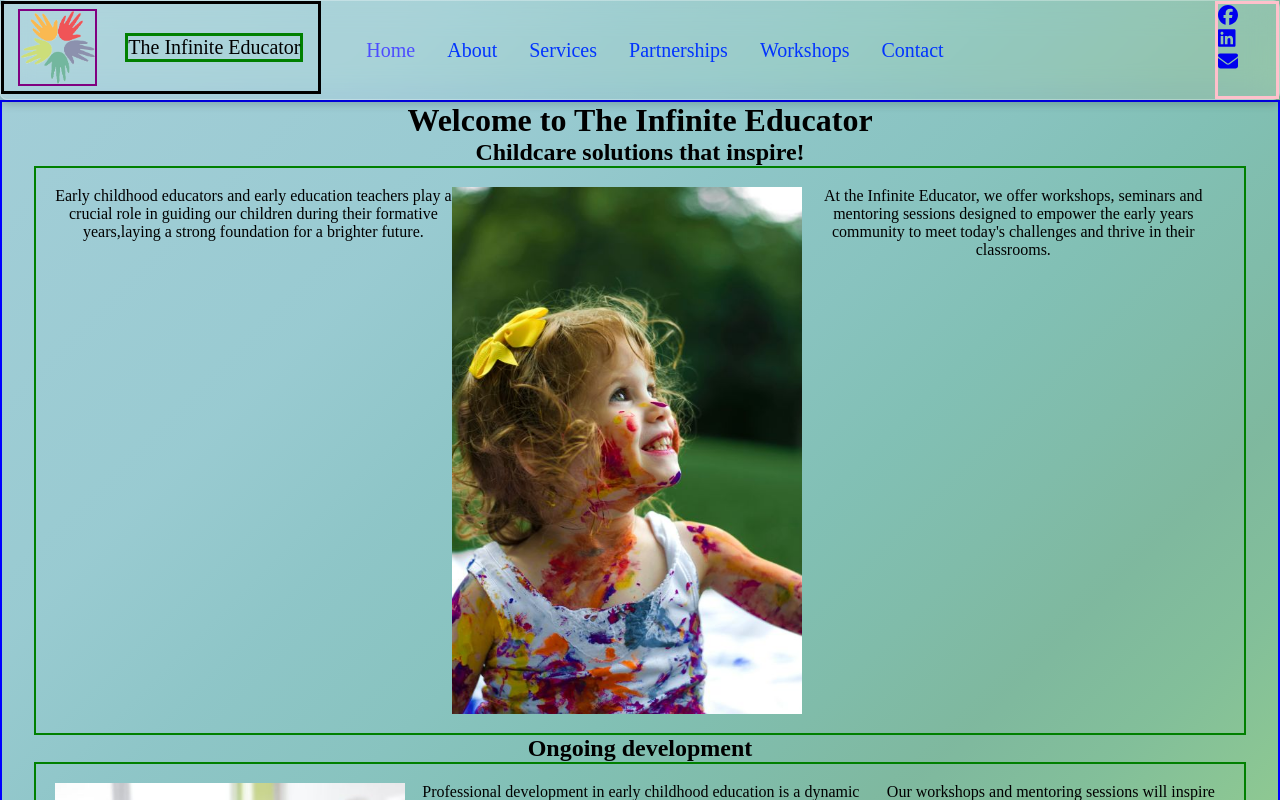
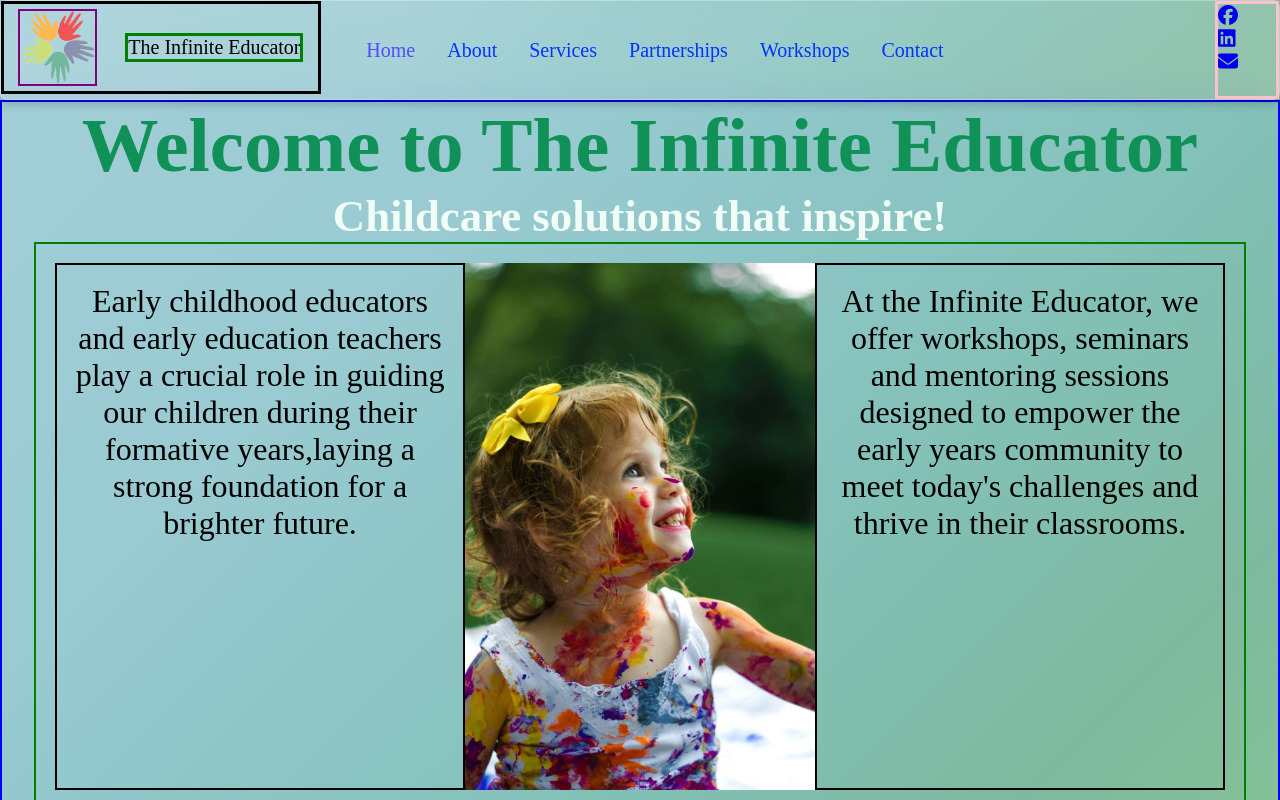
Before and after one commit to CharleenK/The-Infinite-Educator, a React (Create React App) app: page / in a window 1280 px wide. Shown: the top 800 px of the page. Built offline with nearby package versions, Linux system fonts and the light colour scheme.

Commit message:
font fizes

```diff
--- a/src/pages/Home.js
+++ b/src/pages/Home.js
@@ -12,44 +12,54 @@ const Home = () => {
     <>
       <div className="gradient">
         <StyledDiv1>
-          <h1> Welcome to The Infinite Educator</h1>
-          <h2>Childcare solutions that inspire!</h2>
+          <StyledH1> Welcome to The Infinite Educator</StyledH1>
+          <StyledH2>Childcare solutions that inspire!</StyledH2>
           <StyledDiv2>
+            <StyledDiv3>
               <p>
                 Early childhood educators and early education teachers play a
                 crucial role in guiding our children during their formative
                 years,laying a strong foundation for a brighter future.
               </p>
+            </StyledDiv3>
             <StyledImg1 src={paintedChild} alt="child covered in paint" />
+            <StyledDiv3>
               <p>
                 At the Infinite Educator, we offer workshops, seminars and
                 mentoring sessions designed to empower the early years community
                 to meet today's challenges and thrive in their classrooms.
               </p>
+            </StyledDiv3>
           </StyledDiv2>
           <h2>Ongoing development</h2>
           <StyledDiv2>
             <StyledImg2 src={storyTime} alt="teacher reads story to children" />
+            <StyledDiv3>
               <p>
-              Professional development in early childhood education is a dynamic
-              journey of continuous learning and growth. The Infinite Educator
-              supports the early years community through innovative and creative
-              approaches to professional development.
+                Professional development in early childhood education is a
+                dynamic journey of continuous learning and growth. The Infinite
+                Educator supports the early years community through innovative
+                and creative approaches to professional development.
               </p>
+            </StyledDiv3>
+            <StyledDiv3>
               <p>
                 Our workshops and mentoring sessions will inspire educators and
                 teachers with current research and hands on practical strategies
                 that can be easily implemented into the classroom.
               </p>
+            </StyledDiv3>
           </StyledDiv2>
           <h2>Tailored Programs</h2>
           <StyledDiv2>
             <StyledImg3 src={playBlocks} alt="blocks spell play" />
+            <StyledDiv3>
               <p>
                 The Infinite Educator provides comprehensive workshops and
                 mentoring services that are specifically tailored to meet the
                 unique needs of your childcare facility or school.
               </p>
+            </StyledDiv3>
           </StyledDiv2>
         </StyledDiv1>
       </div>
@@ -58,6 +68,15 @@ const Home = () => {
   );
 };
 
+const StyledH1 = styled.h1`
+  font-size: 6vw;
+  color: rgba(16, 145, 87, 1);
+`;
+
+const StyledH2 = styled.h2`
+  font-size: 3.5vw;
+  color: rgba(241, 254, 248, 1);
+`;
 const StyledDiv1 = styled.div`
   border: 2px solid blue;
   display: inline-flex;
@@ -76,6 +95,13 @@ const StyledDiv2 = styled.div`
   text-align: center;
 `;
 
+const StyledDiv3 = styled.div`
+  border: 2px solid black;
+  width: 90%;
+  font-size: 2.5vw;
+  padding: 1.5%;
+`;
+
 const StyledImg1 = styled.img`
   max-width: 350px;
 `;
```
Lines whose indentation alone changed are shown as unchanged.
